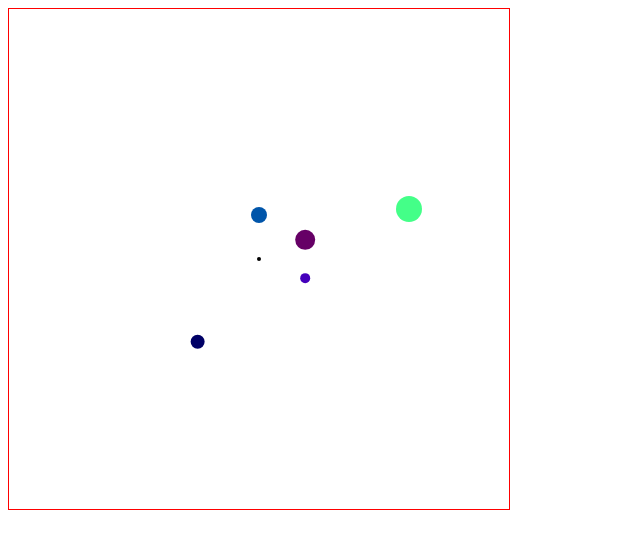
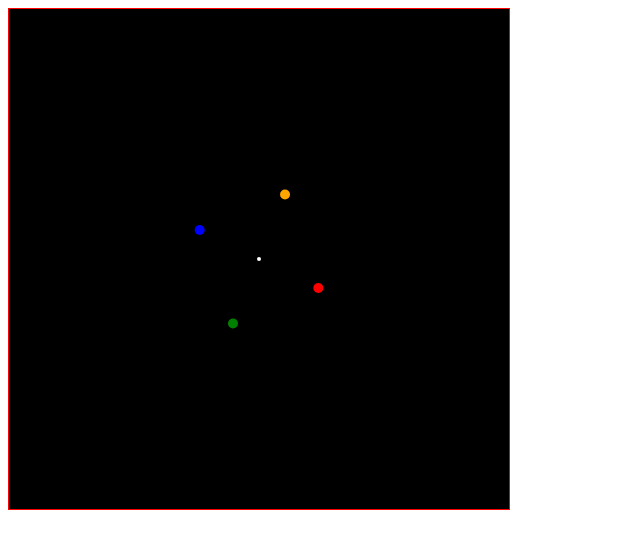
Before and after one commit to mess-zone/super-simple-3d-engine, a website with bundled scripts: page public/index.html in a window 1280 px wide. Shown: the whole page, without its empty margins (0-640 px from the left). Built offline with nearby package versions, Linux system fonts and the light colour scheme.

Commit message:
3d rotation trasnformation matrix

```diff
--- a/public/index.html
+++ b/public/index.html
@@ -12,7 +12,7 @@
         }
 
         #canvas {
-            /* background-color: black; */
+            background-color: black;
             border: 1px solid red;
         }
     </style>
--- a/src/engine.js
+++ b/src/engine.js
@@ -17,17 +17,28 @@ export default function createEngine(canvas) {
 
         // points.push(new Point(0, 0, 0, 2, '#aaa'));
 
-        points.push(new Point(50, 0, 0, 10, '#606'));
-        points.push(new Point(50, 0, 0, 5, '#40b'));
-        points.push(new Point(100, 25, 0, 7, '#006'));
-        points.push(new Point(50, 150, 0, 13, '#4f8'));
-        points.push(new Point(0, 44, 0, 8, '#05a'));
+        points.push(new Point(-50, -50, 0, 5, 'red'));
+        points.push(new Point(50, -50, 0, 5, 'green'));
+        points.push(new Point(-50, 50, 0, 5, 'orange'));
+        points.push(new Point(50, 50, 0, 5, 'blue'));
+        // points.push(new Point(100, 25, 0, 7, '#006'));
+        // points.push(new Point(50, 150, 0, 13, '#4f8'));
+        // points.push(new Point(0, 44, 0, 8, '#05a'));
 
         points[0].rotateZ(45);
-        points[1].rotateZ(-45);
-        points[2].rotateZ(15);
-        points[3].rotateZ(-60);
-        points[4].rotateZ(120);
+        points[1].rotateZ(45);
+        points[2].rotateZ(45);
+        points[3].rotateZ(45);
+
+        points[0].rotateX(25);
+        points[1].rotateX(25);
+        points[2].rotateX(25);
+        points[3].rotateX(25);
+
+        points[0].rotateY(75);
+        points[1].rotateY(75);
+        points[2].rotateY(75);
+        points[3].rotateY(75);
 
         requestAnimationFrame(render);
     }
@@ -46,16 +57,35 @@ export default function createEngine(canvas) {
 
         for(const point of points) {
 
-            const angleDegrees = point.rotationZ * time;
-
-            const angleRad = angleDegrees * Math.PI / 180;
-            const rotationZ = [
-                [Math.cos(angleRad), -Math.sin(angleRad), 0],
-                [Math.sin(angleRad), Math.cos(angleRad), 0],
-                [0, 0, 1]
+            const angleXDegrees = point.rotationX * time;
+            const angleXRad = angleXDegrees * Math.PI / 180;
+            const rotationX = [
+                [ 1, 0, 0 ],
+                [ 0, Math.cos(angleXRad), -Math.sin(angleXRad) ],
+                [ 0, Math.sin(angleXRad), Math.cos(angleXRad) ]
             ];
 
-            let rotated = MatrixHelper.matrixMultiplyVector(rotationZ, point.originalPos);
+            let rotated = MatrixHelper.matrixMultiplyVector(rotationX, point.originalPos);
+
+            const angleYDegrees = point.rotationY * time;
+            const angleYRad = angleYDegrees * Math.PI / 180;
+            const rotationY = [
+                [ Math.cos(angleYRad), 0, Math.sin(angleYRad) ],
+                [ 0, 1, 0 ],
+                [ -Math.sin(angleYRad), 0, Math.cos(angleYRad) ]
+            ];
+
+            rotated = MatrixHelper.matrixMultiplyVector(rotationY, rotated);
+
+            const angleZDegrees = point.rotationZ * time;
+            const angleZRad = angleZDegrees * Math.PI / 180;
+            const rotationZ = [
+                [ Math.cos(angleZRad), -Math.sin(angleZRad), 0 ],
+                [ Math.sin(angleZRad), Math.cos(angleZRad), 0 ],
+                [ 0, 0, 1 ]
+            ];
+
+            rotated = MatrixHelper.matrixMultiplyVector(rotationZ, rotated);
 
             const projection = [
                 [1, 0, 0],
@@ -65,7 +95,7 @@ export default function createEngine(canvas) {
             let projected = MatrixHelper.matrixMultiplyVector(projection, rotated);
 
             point.pos = projected;
-            // console.log(frameCount, time , angleDegrees, angleRad, point.pos)
+            console.log(frameCount, time , angleXDegrees, angleXRad, point.pos)
         }
 
         for(const point of points) {
@@ -73,7 +103,7 @@ export default function createEngine(canvas) {
         }
 
         // canvas origin
-        ctx.fillStyle = '#000';
+        ctx.fillStyle = '#fff';
         ctx.beginPath();
         ctx.arc(0, 0, 2, 0, 2 * Math.PI, true);
         ctx.fill();
--- a/src/point.js
+++ b/src/point.js
@@ -6,11 +6,29 @@ export default class Point {
         this.pos = new Vector(posX, posY, posZ);
         this.radius = radius;
         this.color = color;
+        this.rotationX = 0;
+        this.rotationY = 0;
         this.rotationZ = 0;
     }
 
     /**
-     * INfinitely rotate object in the z axis
+     * Infinitely rotate object in the x axis
+     * @param {*} velocity velocity of rotation in degrees per second
+     */
+    rotateX(velocity) {
+        this.rotationX = velocity;
+    }
+
+    /**
+     * Infinitely rotate object in the y axis
+     * @param {*} velocity velocity of rotation in degrees per second
+     */
+    rotateY(velocity) {
+        this.rotationY = velocity;
+    }
+
+    /**
+     * Infinitely rotate object in the z axis
      * @param {*} velocity velocity of rotation in degrees per second
      */
     rotateZ(velocity) {
```
